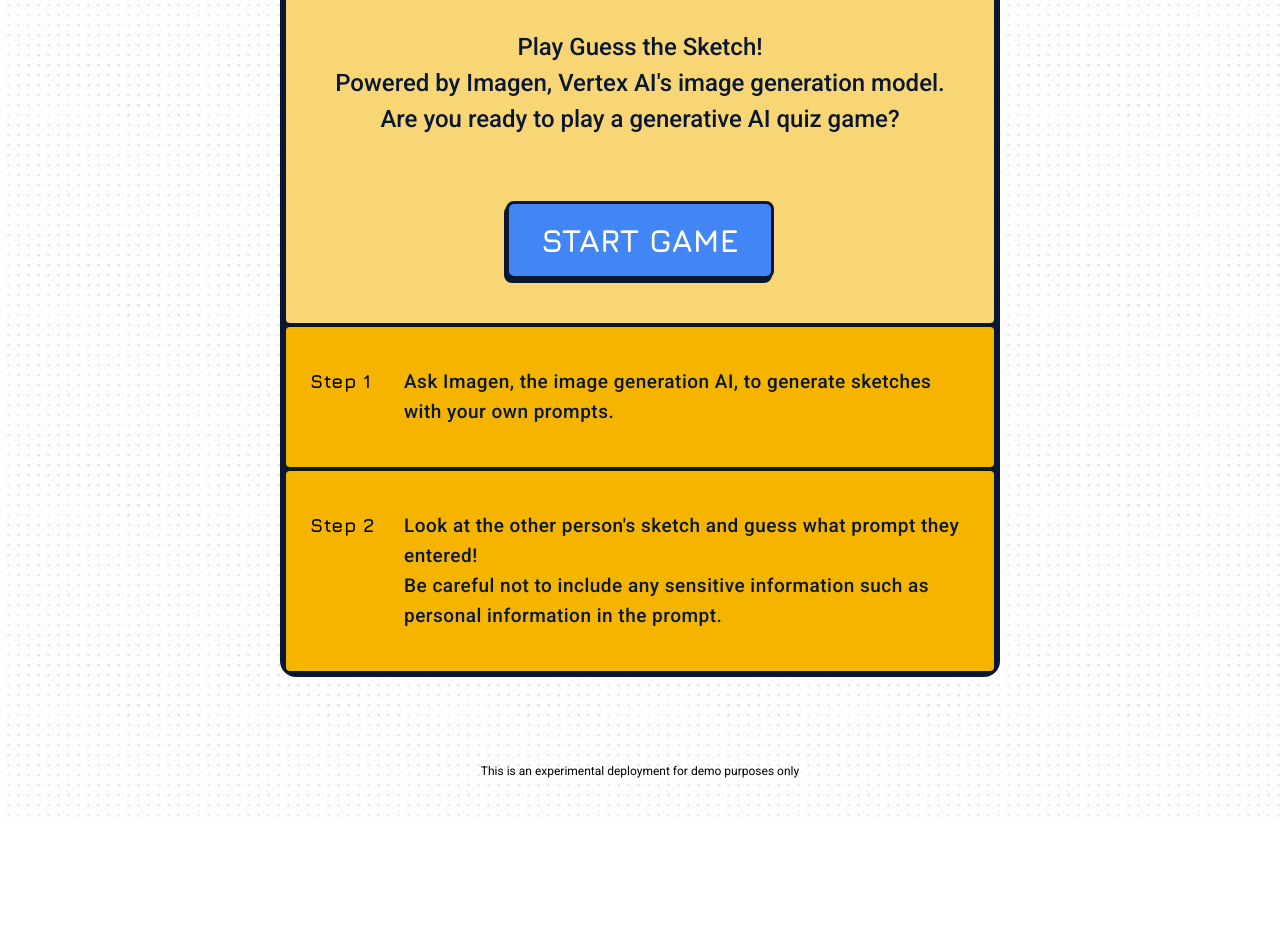
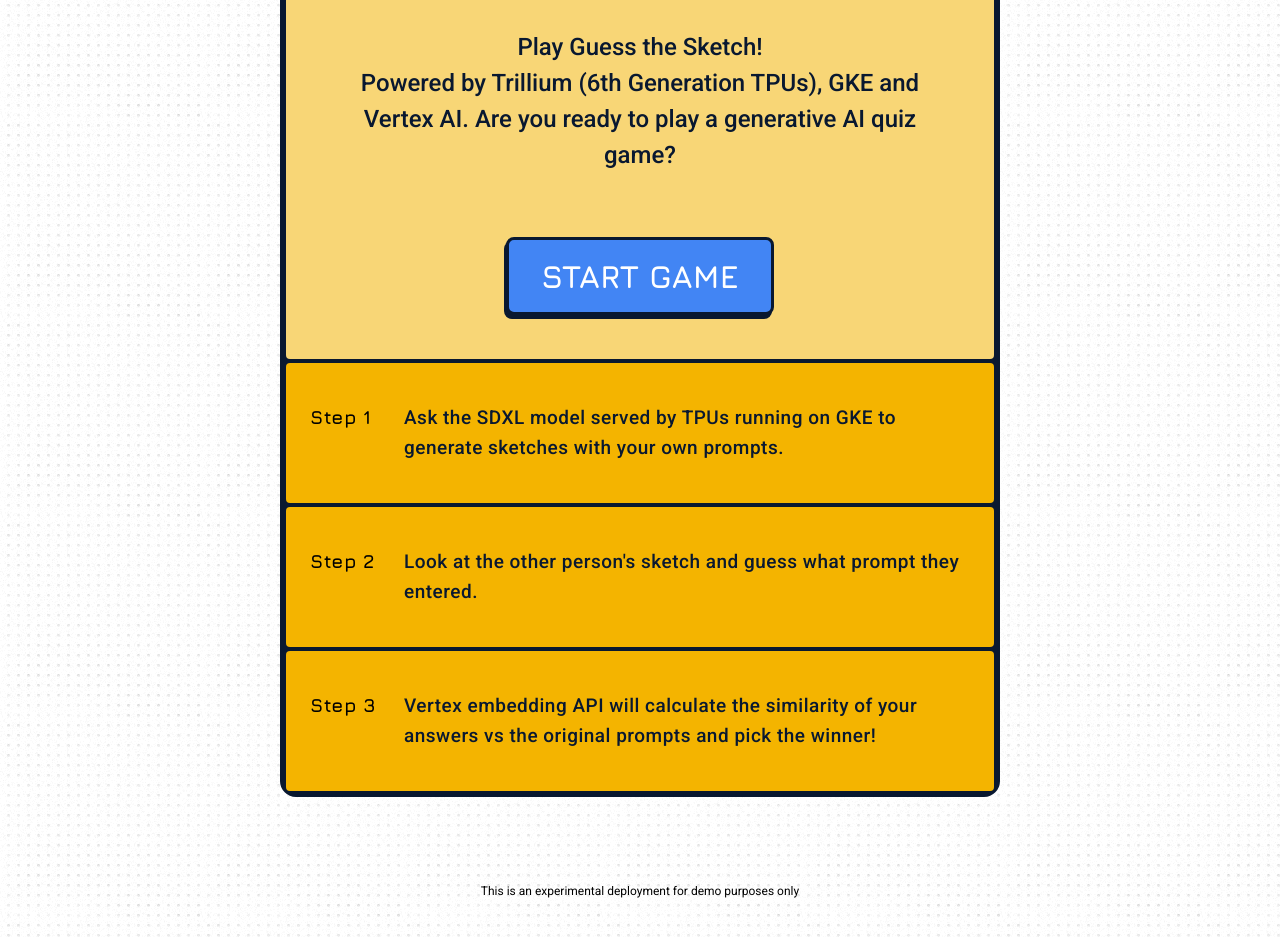
Before and after one commit to precxist/guess-the-sketch-kr-summit-2024, a Flask app: page / in a window 1280 px wide. Shown: the part 283-1220 px from the top of the page. Before the commit the page ends 1100 px from the top, so only its background shows below. Run offline with Flask 3, Linux system fonts and the light colour scheme.

Commit message:
Update index.html

```diff
--- a/examples/guess-the-sketch/src/templates/index.html
+++ b/examples/guess-the-sketch/src/templates/index.html
@@ -28,7 +28,7 @@
             <!-- Intro content -->
             <div class="intro__content">
               <p>Play Guess the Sketch!<br>
-                Powered by Imagen, Vertex AI's image generation model. Are you ready to play a generative AI quiz game?
+                Powered by Trillium (6th Generation TPUs), GKE and Vertex AI. Are you ready to play a generative AI quiz game?
               </p>
               <a href="/" class="button" id="startGame">Start Game</a>
             </div>
@@ -41,13 +41,15 @@
           <div class="intro__steps">
             <div class="intro__step">
               <span>Step 1</span>
-              <p>Ask Imagen, the image generation AI, to generate sketches with your own prompts. </p>
+              <p>Ask the SDXL model served by TPUs running on GKE to generate sketches with your own prompts. </p>
             </div>
             <div class="intro__step">
               <span>Step 2</span>
-              <p>Look at the other person's sketch and guess what prompt they entered! <br>
-                Be careful not to include any sensitive information such as personal information in the prompt.
-              </p>
+              <p>Look at the other person's sketch and guess what prompt they entered. </p>
+            </div>
+            <div class="intro__step">
+              <span>Step 3</span>
+              <p>Vertex embedding API will calculate the similarity of your answers vs the original prompts and pick the winner! </p>
             </div>
           </div>
         </div>
```
